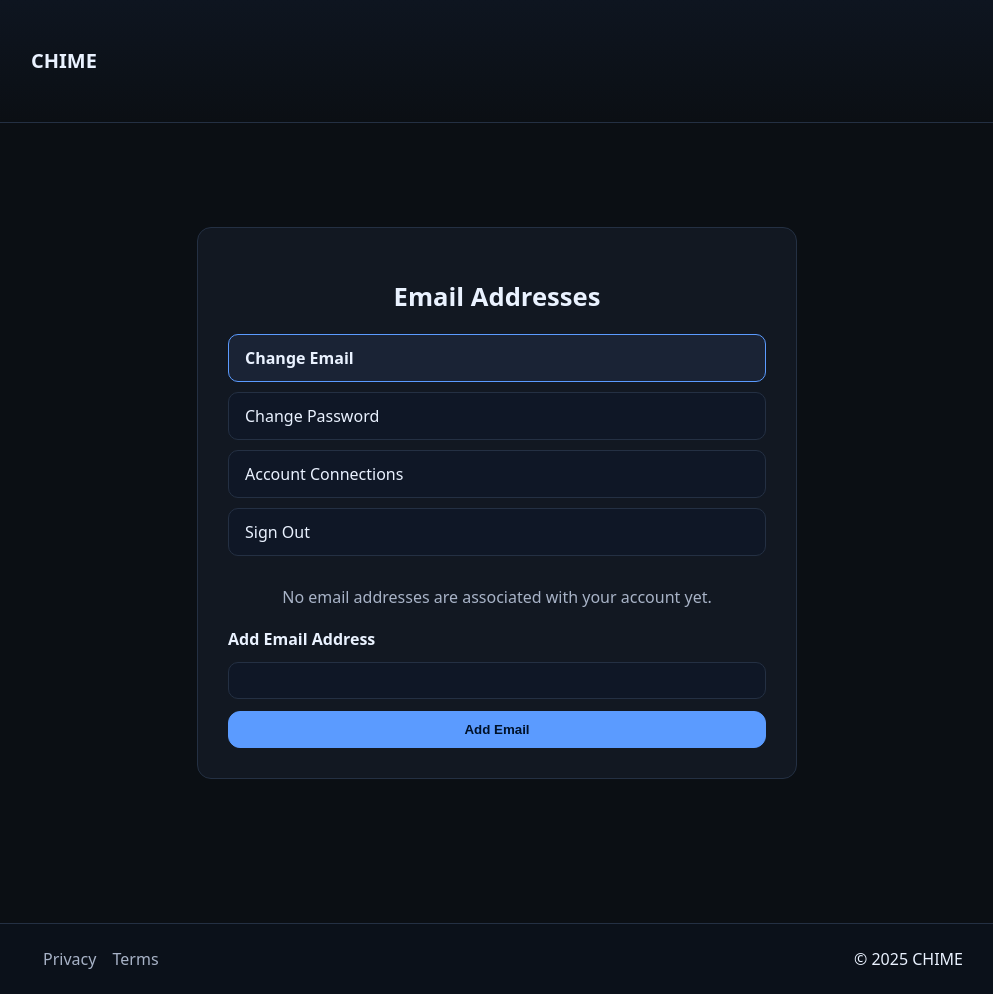
After one commit to Rafat-Aman/CHIME, a Django app: template templates/account/email.html in a window 1280 px wide. The commit adds this page. Shown: the whole page, without its empty margins (143-1136 px from the left). Run offline with Django 5.2, Linux system fonts and the light colour scheme; the template is opened without the code that fills it, so the values that code supplies are empty.

Commit message:
comment (connection)

```diff
--- /dev/null
+++ b/templates/account/email.html
@@ -0,0 +1,223 @@
+{% load static %}
+{% load i18n %}
+<!doctype html>
+<html lang="en">
+<head>
+  <meta charset="utf-8">
+  <title>Email Addresses · CHIME</title>
+  <link rel="stylesheet" href="{% static 'css/site.css' %}">
+  <style>
+    .account-container {
+      max-width: 600px;
+      margin: 80px auto;
+      background: var(--panel);
+      border: 1px solid var(--border);
+      border-radius: var(--radius);
+      padding: 30px;
+      box-shadow: var(--shadow);
+    }
+    .account-container h2 {
+      text-align: center;
+      font-size: 1.6rem;
+      margin-bottom: 20px;
+    }
+
+    .account-menu {
+      display: flex;
+      flex-direction: column;
+      gap: 10px;
+      margin-bottom: 30px;
+    }
+    .account-menu a {
+      background: #0f1726;
+      border: 1px solid var(--border);
+      border-radius: 10px;
+      color: var(--text);
+      text-decoration: none;
+      padding: 12px 16px;
+      transition: background .2s ease;
+    }
+    .account-menu a:hover {
+      background: #182236;
+    }
+    .account-menu a.active {
+      background: #1a2335;
+      border-color: var(--brand);
+      font-weight: 600;
+    }
+
+    .email-list {
+      display: grid;
+      gap: 10px;
+      margin-bottom: 20px;
+    }
+    .email-item {
+      background: #0f1726;
+      border: 1px solid var(--border);
+      border-radius: 10px;
+      padding: 12px 14px;
+      display: flex;
+      flex-wrap: wrap;
+      justify-content: space-between;
+      align-items: center;
+    }
+    .email-info {
+      display: flex;
+      flex-direction: column;
+      gap: 3px;
+    }
+    .email-address {
+      color: var(--text);
+      font-weight: 600;
+    }
+    .email-status {
+      color: var(--muted);
+      font-size: 0.9rem;
+    }
+    .email-actions {
+      display: flex;
+      flex-wrap: wrap;
+      gap: 8px;
+    }
+    .email-actions button {
+      background: var(--btn);
+      border: 1px solid var(--border);
+      border-radius: 8px;
+      color: var(--text);
+      padding: 6px 10px;
+      font-size: 0.9rem;
+      cursor: pointer;
+      transition: background .2s ease;
+    }
+    .email-actions button:hover {
+      background: var(--btn-hover);
+    }
+
+    form.add-email {
+      display: flex;
+      flex-direction: column;
+      gap: 12px;
+      margin-top: 20px;
+    }
+    label {
+      font-weight: 600;
+    }
+    input[type="email"] {
+      width: 100%;
+      padding: 10px;
+      background: #0f1726;
+      color: var(--text);
+      border: 1px solid var(--border);
+      border-radius: 10px;
+    }
+    .btn-primary {
+      background: var(--brand);
+      color: #00122a;
+      border: 1px solid #5b9bff;
+      border-radius: 12px;
+      padding: 10px 16px;
+      font-weight: 600;
+      cursor: pointer;
+      transition: background .2s ease, transform .1s ease;
+    }
+    .btn-primary:hover {
+      background: #70abff;
+      transform: translateY(-1px);
+    }
+
+    .note {
+      color: var(--muted);
+      margin-top: 10px;
+      text-align: center;
+    }
+
+    @media (max-width: 720px) {
+      .email-item {
+        flex-direction: column;
+        align-items: flex-start;
+        gap: 8px;
+      }
+    }
+  </style>
+</head>
+<body>
+  <header class="site-header">
+    <div class="container">
+      <h1 class="brand">CHIME</h1>
+    </div>
+  </header>
+
+  <main class="container">
+    <div class="account-container">
+      <h2>Email Addresses</h2>
+
+      <!-- Account Menu -->
+      <nav class="account-menu">
+        <a href="{% url 'account_email' %}" class="active">Change Email</a>
+        <a href="{% url 'account_change_password' %}">Change Password</a>
+        <a href="{% url 'socialaccount_connections' %}">Account Connections</a>
+        <a href="{% url 'account_logout' %}">Sign Out</a>
+      </nav>
+
+      <!-- Email List -->
+      {% if user.emailaddress_set.all %}
+        <div class="email-list">
+          {% for emailaddress in user.emailaddress_set.all %}
+            <div class="email-item">
+              <div class="email-info">
+                <span class="email-address">{{ emailaddress.email }}</span>
+                {% if emailaddress.verified %}
+                  <span class="email-status" style="color:var(--ok)">Verified{% if emailaddress.primary %} • Primary{% endif %}</span>
+                {% else %}
+                  <span class="email-status">Unverified{% if emailaddress.primary %} • Primary{% endif %}</span>
+                {% endif %}
+              </div>
+              <div class="email-actions">
+                {% if not emailaddress.primary %}
+                  <form method="post" action="{% url 'account_email' %}">
+                    {% csrf_token %}
+                    <input type="hidden" name="email" value="{{ emailaddress.email }}">
+                    <button name="action_primary" type="submit">Make Primary</button>
+                  </form>
+                {% endif %}
+                {% if not emailaddress.verified %}
+                  <form method="post" action="{% url 'account_email' %}">
+                    {% csrf_token %}
+                    <input type="hidden" name="email" value="{{ emailaddress.email }}">
+                    <button name="action_send" type="submit">Re-send Verification</button>
+                  </form>
+                {% endif %}
+                <form method="post" action="{% url 'account_email' %}">
+                  {% csrf_token %}
+                  <input type="hidden" name="email" value="{{ emailaddress.email }}">
+                  <button name="action_remove" type="submit">Remove</button>
+                </form>
+              </div>
+            </div>
+          {% endfor %}
+        </div>
+      {% else %}
+        <p class="note">No email addresses are associated with your account yet.</p>
+      {% endif %}
+
+      <!-- Add Email Form -->
+      <form method="post" action="{% url 'account_email' %}" class="add-email">
+        {% csrf_token %}
+        <label for="id_email">Add Email Address</label>
+        <input type="email" name="email" id="id_email" required>
+        <button class="btn-primary" type="submit" name="action_add">Add Email</button>
+      </form>
+    </div>
+  </main>
+
+  <footer class="site-footer">
+    <div class="container">
+      <div class="footer-links">
+        <a href="#">Privacy</a>
+        <a href="#">Terms</a>
+      </div>
+      <div>&copy; 2025 CHIME</div>
+    </div>
+  </footer>
+</body>
+</html>
--- a/templates/socialaccount/connections.html
+++ b/templates/socialaccount/connections.html
@@ -8,9 +8,11 @@
     <h2>Connected Accounts</h2>
     <div class="page-actions">
       <a class="btn-outline" href="{% url 'account_dashboard' %}">Back to Dashboard</a>
+      {% comment %}
       <a class="btn" href="{% provider_login_url 'google' process='connect' %}">
         Connect another Google account
       </a>
+      {% endcomment %}
     </div>
   </div>
 
```
Also changed, not shown: templates/account/login copy.html (deleted, +0 -61 lines).
